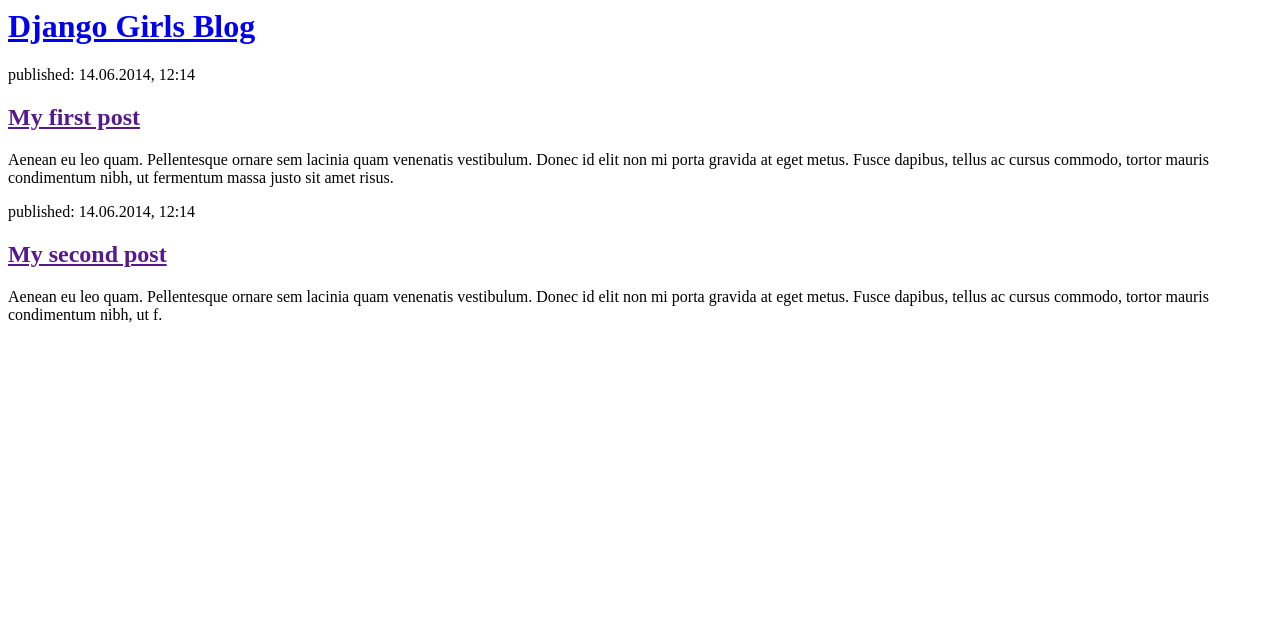
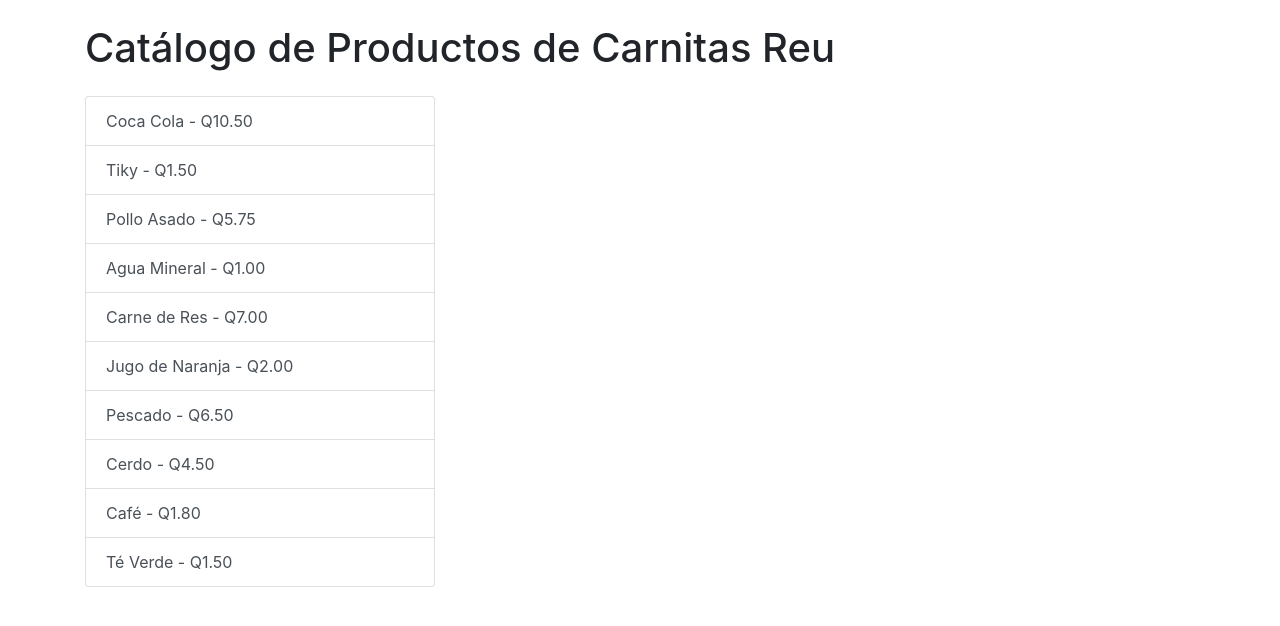
Before and after one commit to gbylrca/my-first-blog1, a Django app: page / in a window 1280 px wide. Shown: the top 626 px of the page. Run offline with Django 3.2, Linux system fonts and the light colour scheme; some libraries are stand-ins or nearby versions.

Commit message:
ensayolab2.

```diff
--- a/blog/templates/blog/post_list.html
+++ b/blog/templates/blog/post_list.html
@@ -1,30 +1,127 @@
-<html>
-    <head>
-        <title>Django Girls blog</title>
-    </head>
-    <body>
-        <div>
-            <h1><a href="/">Django Girls Blog</a></h1>
+<!DOCTYPE html>
+<html lang="en">
+<head>
+    <meta charset="UTF-8">
+    <meta name="viewport" content="width=device-width, initial-scale=1.0">
+    <title>Catálogo de Productos</title>
+    <link href="https://stackpath.bootstrapcdn.com/bootstrap/4.5.2/css/bootstrap.min.css" rel="stylesheet">
+    <style>
+        .product-card {
+            cursor: pointer;
+        }
+        .product-details {
+            display: none;
+        }
+    </style>
+</head>
+<body>
+    <div class="container">
+        <h1 class="my-4">Catálogo de Productos de Carnitas Reu</h1>
+        <div class="row">
+            <!-- Product List -->
+            <div class="col-md-4">
+                <div class="list-group" id="product-list">
+                    <a href="#" class="list-group-item list-group-item-action product-card" data-target="#product1">
+                        Coca Cola - Q10.50
+                    </a>
+                    <a href="#" class="list-group-item list-group-item-action product-card" data-target="#product2">
+                        Tiky - Q1.50
+                    </a>
+                    <a href="#" class="list-group-item list-group-item-action product-card" data-target="#product3">
+                        Pollo Asado - Q5.75
+                    </a>
+                    <a href="#" class="list-group-item list-group-item-action product-card" data-target="#product4">
+                        Agua Mineral - Q1.00
+                    </a>
+                    <a href="#" class="list-group-item list-group-item-action product-card" data-target="#product5">
+                        Carne de Res - Q7.00
+                    </a>
+                    <a href="#" class="list-group-item list-group-item-action product-card" data-target="#product6">
+                        Jugo de Naranja - Q2.00
+                    </a>
+                    <a href="#" class="list-group-item list-group-item-action product-card" data-target="#product7">
+                        Pescado - Q6.50
+                    </a>
+                    <a href="#" class="list-group-item list-group-item-action product-card" data-target="#product8">
+                        Cerdo - Q4.50
+                    </a>
+                    <a href="#" class="list-group-item list-group-item-action product-card" data-target="#product9">
+                        Café - Q1.80
+                    </a>
+                    <a href="#" class="list-group-item list-group-item-action product-card" data-target="#product10">
+                        Té Verde - Q1.50
+                    </a>
+                </div>
+            </div>
+            <!-- Product Details -->
+            <div class="col-md-8">
+                <div id="product-details">
+                    <div id="product1" class="product-details">
+                        <h2>Coca Cola</h2>
+                        <img src="https://api.freelogodesign.org/assets/blog/thumb/f4dae7732213491da3952f853c48f6dc_1176x840.jpg" alt="Coca Cola" class="img-fluid">
+                        <p>Refresco carbonatado popular en todo el mundo. Precio: Q10.50</p>
+                    </div>
+                    <div id="product2" class="product-details">
+                        <h2>Tiky</h2>
+                        <img src="https://encrypted-tbn0.gstatic.com/images?q=tbn:ANd9GcRme4ftXF1fJ4yz9yqc4kMcQK33Po9KA6vMUl__HPtegMZNRMJV1pS7uN-I1hQoGXiV-TI&usqp=CAU" alt="Tiky" class="img-fluid">
+                        <p>Bebida refrescante. Precio: Q1.50</p>
+                    </div>
+                    <div id="product3" class="product-details">
+                        <h2>Pollo Asado</h2>
+                        <img src="https://encrypted-tbn0.gstatic.com/images?q=tbn:ANd9GcTaiapCXCINt1LDerb0o5A23EcUjT8GnRU6rw&s" alt="Pollo Asado" class="img-fluid">
+                        <p>Delicioso pollo asado. Precio: Q5.75</p>
+                    </div>
+                    <div id="product4" class="product-details">
+                        <h2>Agua Mineral</h2>
+                        <img src="https://cropafresh.com/wp-content/uploads/2024/03/312339_1.jpg" alt="Agua Mineral" class="img-fluid">
+                        <p>Agua mineral pura. Precio: Q1.00</p>
+                    </div>
+                    <div id="product5" class="product-details">
+                        <h2>Carne de Res</h2>
+                        <img src="https://encrypted-tbn0.gstatic.com/images?q=tbn:ANd9GcSpo5ZS4tuvJK4Ok_TmOvQUdlk8r-hXiNc_FQ&s" alt="Carne de Res" class="img-fluid">
+                        <p>Carne de res fresca. Precio: Q7.00</p>
+                    </div>
+                    <div id="product6" class="product-details">
+                        <h2>Jugo de Naranja</h2>
+                        <img src="https://encrypted-tbn0.gstatic.com/images?q=tbn:ANd9GcQOSs0izBVODzqPucMrISv-KSlG7UbnT4Rh3g&s" alt="Jugo de Naranja" class="img-fluid">
+                        <p>Jugo de naranja natural. Precio: Q2.00</p>
+                    </div>
+                    <div id="product7" class="product-details">
+                        <h2>Pescado</h2>
+                        <img src="https://www.superamara.com/imagenes/contenidos/pescados-blancos-azules-semigrasos.jpg" alt="Pescado" class="img-fluid">
+                        <p>Pescado fresco. Precio: Q6.50</p>
+                    </div>
+                    <div id="product8" class="product-details">
+                        <h2>Cerdo</h2>
+                        <img src="https://lh6.googleusercontent.com/proxy/PDNQNHJu4splB9mrU9S24XYKC3aaM-PmGdXXnbX2IS54vrmRK-H4Ms6jvtgWen9GvoqUHw85pp5RGIWAfOMf38cQnK9TjrvesgQbIMnnsXkmH7s0_oTxouqCOTBisUhumGjIqSfM-LFjXQ" alt="Cerdo" class="img-fluid">
+                        <p>Carne de cerdo. Precio: Q4.50</p>
+                    </div>
+                    <div id="product9" class="product-details">
+                        <h2>Café</h2>
+                        <img src="https://encrypted-tbn0.gstatic.com/images?q=tbn:ANd9GcTUyQ_dwQJtCltsw4aU2RCOqw8lLavIq-oLxA&s" alt="Café" class="img-fluid">
+                        <p>Café recién molido. Precio: Q1.80</p>
+                    </div>
+                    <div id="product10" class="product-details">
+                        <h2>Té Verde</h2>
+                        <img src="https://static.tuasaude.com/media/article/yp/dt/beneficios-del-te-verde_17350_l.jpg" alt="Té Verde" class="img-fluid">
+                        <p>Té verde natural. Precio: Q1.50</p>
+                    </div>
+                </div>
+            </div>
         </div>
+    </div>
 
-        {% for post in posts %}
-            <div>
-                <p> publicado: {{ post.published_date }}</p>
-                <h2><a href="">{{ post.title }}</a></h2>
-                <p>{{ post.text|linebreaksbr }}</p>
-            </div>
-        {% endfor %}
-
-        <div>
-            <p>published: 14.06.2014, 12:14</p>
-            <h2><a href="">My first post</a></h2>
-            <p>Aenean eu leo quam. Pellentesque ornare sem lacinia quam venenatis vestibulum. Donec id elit non mi porta gravida at eget metus. Fusce dapibus, tellus ac cursus commodo, tortor mauris condimentum nibh, ut fermentum massa justo sit amet risus.</p>
-        </div>
-
-        <div>
-            <p>published: 14.06.2014, 12:14</p>
-            <h2><a href="">My second post</a></h2>
-            <p>Aenean eu leo quam. Pellentesque ornare sem lacinia quam venenatis vestibulum. Donec id elit non mi porta gravida at eget metus. Fusce dapibus, tellus ac cursus commodo, tortor mauris condimentum nibh, ut f.</p>
-        </div>
-    </body>
+    <script src="https://code.jquery.com/jquery-3.5.1.slim.min.js"></script>
+    <script src="https://cdn.jsdelivr.net/npm/@popperjs/core@2.5.4/dist/umd/popper.min.js"></script>
+    <script src="https://stackpath.bootstrapcdn.com/bootstrap/4.5.2/js/bootstrap.min.js"></script>
+    <script>
+        $(document).ready(function(){
+            $('.product-card').on('click', function(e){
+                e.preventDefault();
+                $('.product-details').hide();
+                $($(this).data('target')).show();
+            });
+        });
+    </script>
+</body>
 </html>
```
